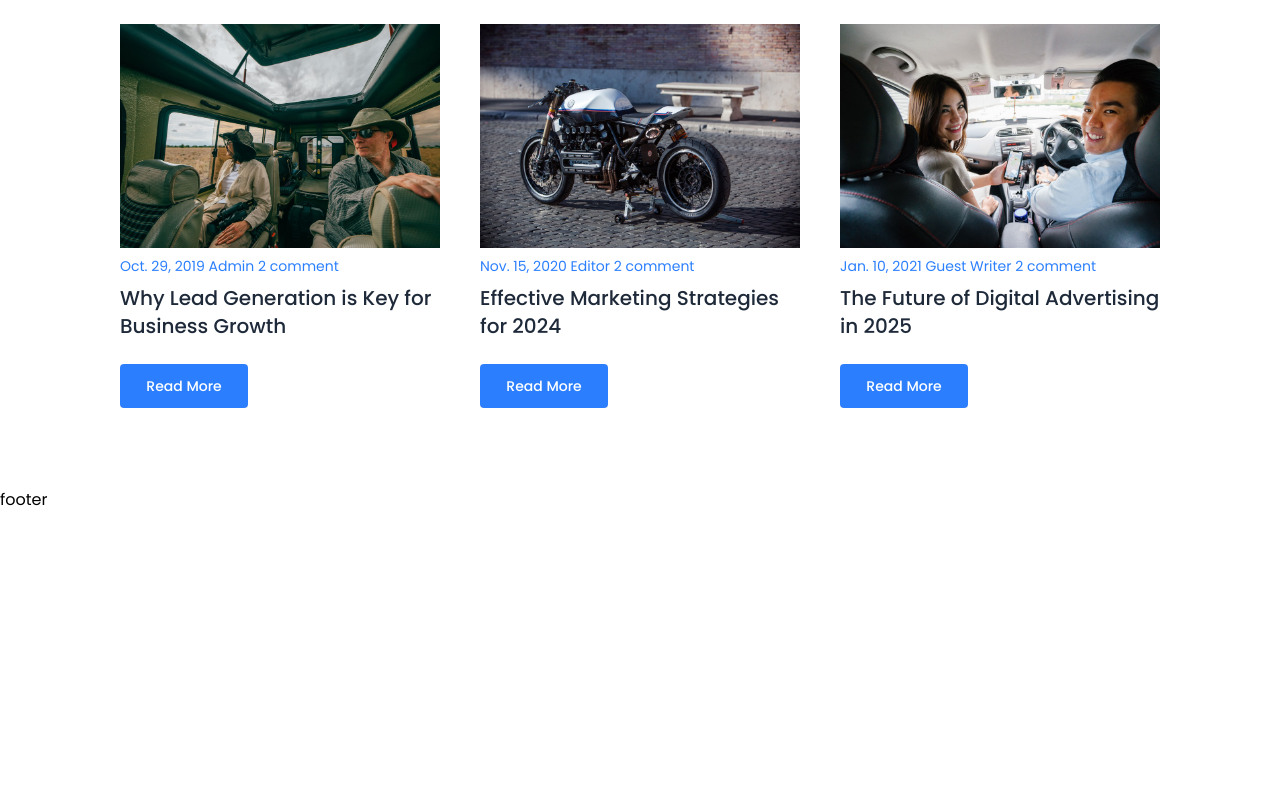
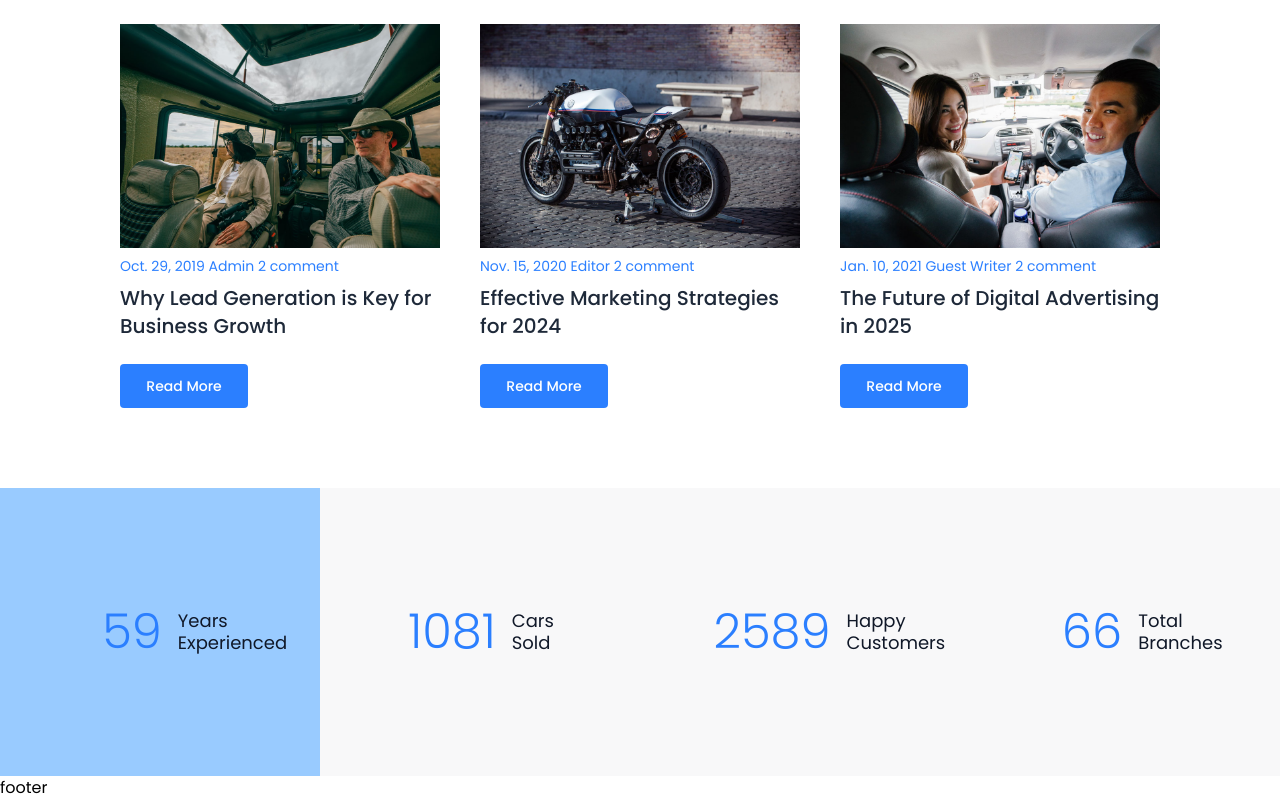
Before and after one commit to jasna18/vue-carbook, a Vue app in the folder carbook/: page / in a window 1280 px wide. Shown: the part 4144-4944 px from the top of the page. Before the commit the page ends 4656 px from the top, so only its background shows below. Built offline with nearby package versions, Linux system fonts and the light colour scheme.

Commit message:
added statistic section

```diff
--- /dev/null
+++ b/carbook/src/components/homePage/StatisticSection.vue
@@ -0,0 +1,60 @@
+<template>
+    <section class = "flex flex-col md:flex-row justify-between" ref="statSection">
+          <div
+          v-for="(item , index) in stats"
+          :key="index"
+          :class="['p-6 h-36 md:h-72 w-full md:w-1/4 flex items-center md:justify-center gap-4' ,index===0 ? 'bg-blue-300/90' : 'bg-gray-100/60']">
+  <h1 class ="text-5xl font-light text-blue-500">{{ item.count }}</h1>
+  <p class="text-lg w-10 text-gray-900 leading-tight">{{ item.label }}</p>
+  </div>
+
+    </section>
+
+</template>
+
+<script setup>
+import {ref} from 'vue';
+import { onMounted } from 'vue';
+const stats = ref([
+{to: 60, label: "Years Experienced", count: 0},
+{to: 1090, label: "Cars Sold", count: 0},
+{to: 2590, label: "Happy Customers", count: 0},
+ {to: 67, label: "Total Branches", count: 0}
+])
+
+const statSection = ref(null);
+const startCounting = () => {
+  stats.value.forEach((stat) => {
+    let start = 0;
+    const increment = stat.to /(2000/16);
+    const timer =setInterval(() =>{
+        start += increment;
+        if (start >= stat.to) {
+            start = stat.to;
+            clearInterval(timer);
+            }
+            else {
+            stat.count = Math.floor(start);
+            }
+    },16)
+  })
+}
+onMounted(() => {
+  const observer = new IntersectionObserver((entries) => {
+    entries.forEach((entry) => {
+      if (entry.isIntersecting) {
+        startCounting();
+        observer.unobserve(statSection.value)
+      }
+    });
+  }, { threshold: 0.5 });
+
+  if(statSection.value){
+  observer.observe(statSection.value);
+  }
+});
+</script>
+
+<style>
+
+</style>
--- a/carbook/src/page/HomePage.vue
+++ b/carbook/src/page/HomePage.vue
@@ -7,6 +7,7 @@
     <CalltoAction />
     <TestimonySection/>
     <BlogSection />
+    <StatisticSection />
   </div>
 </template>
 
@@ -18,6 +19,7 @@ import ServiceList from "../components/homePage/ServiceList.vue";
 import CalltoAction from "../components/homePage/CalltoAction.vue";
 import TestimonySection from "../components/homePage/TestimonySection.vue";
 import BlogSection from "../components/homePage/BlogSection.vue";
+import StatisticSection from "../components/homePage/StatisticSection.vue";
 </script>
 
 <style></style>
```
